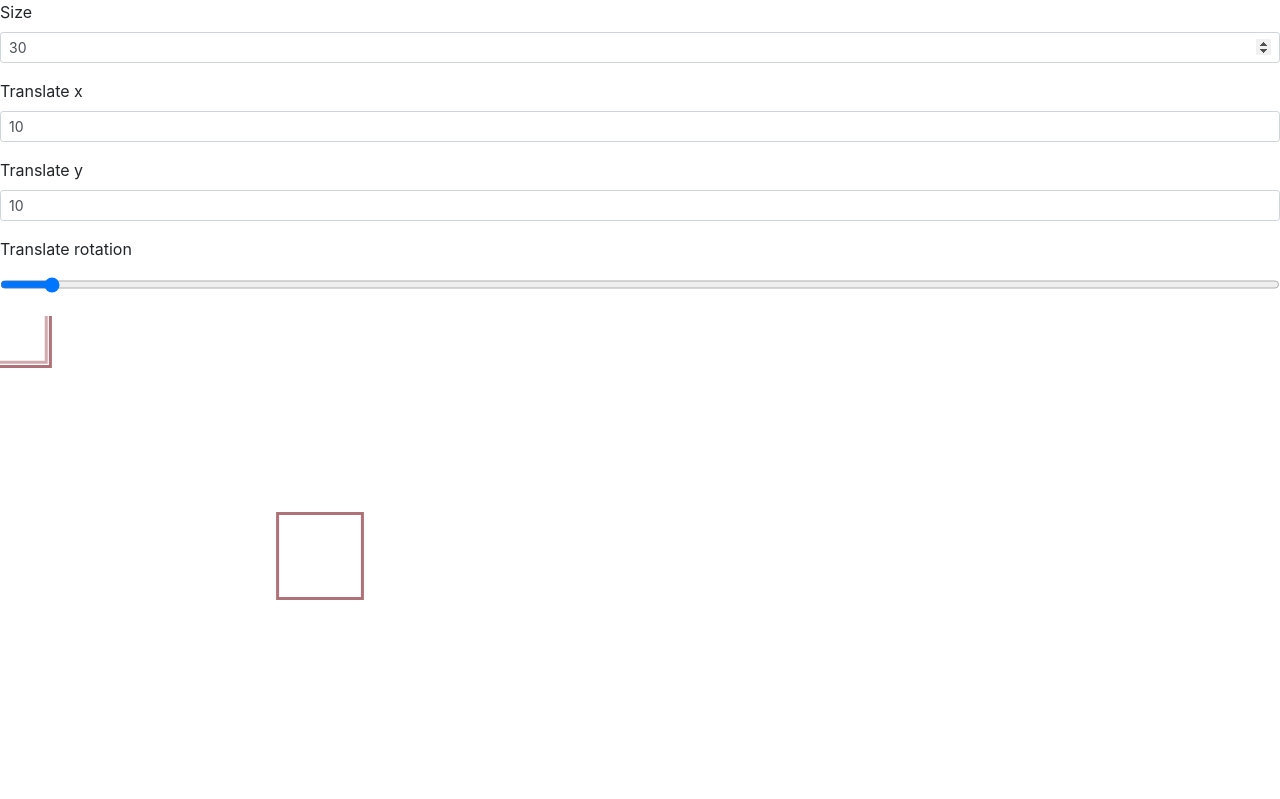
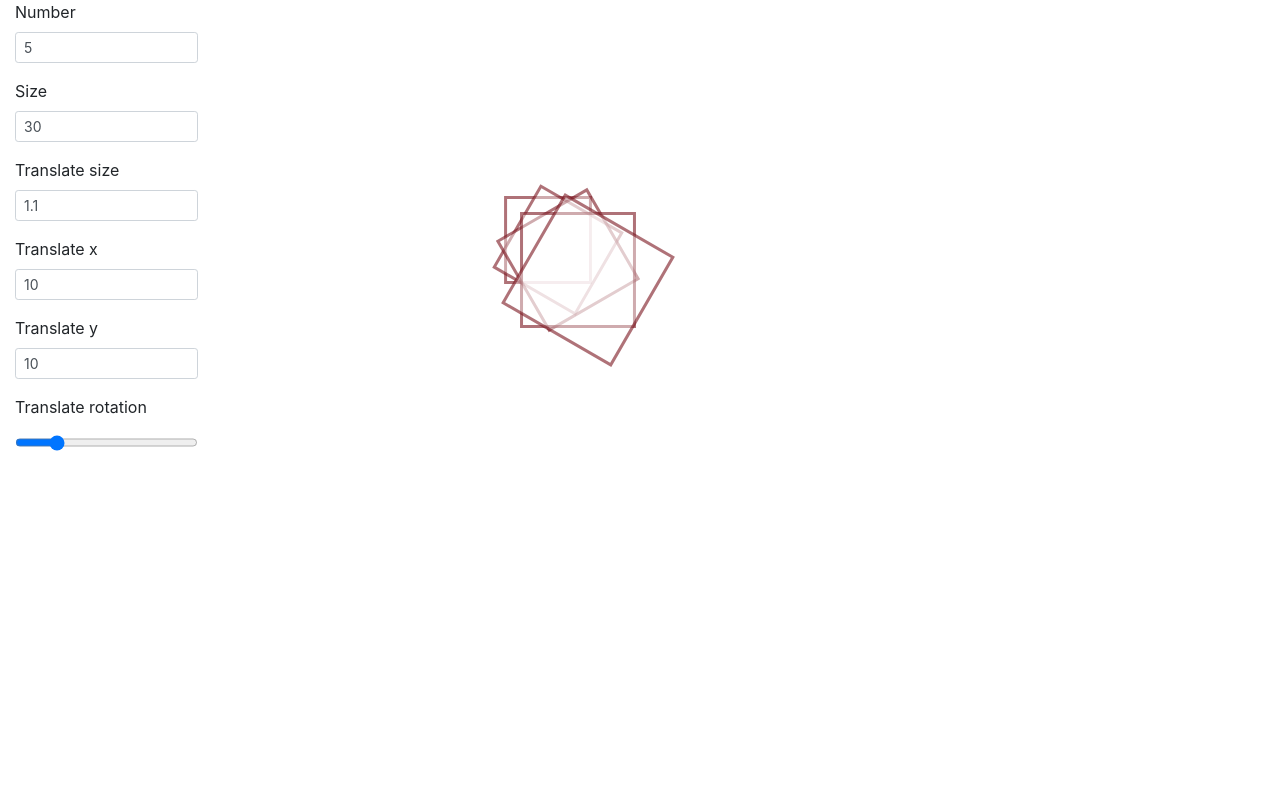
Before and after one commit to cleanunicorn/pentacorn, a plain HTML site: page index.html in a window 1280 px wide. Drawn offline with Linux system fonts and the light colour scheme.

Commit message:
Redesign page layout and add size translation.

```diff
--- a/index.html
+++ b/index.html
@@ -9,11 +9,22 @@
 
     </head>
     <body>
+        <div class="container-fluid">
+            <div class="row">
+                <div class="col-sm-2">
                     <div id="pentacorn-params">
                         <form>
                             <div class="form-group">
+                                <label for="number">Number</label>
+                                <input type="number" class="form-control form-control-sm" id="number" value="5">
+                            </div>
+                            <div class="form-group">
                                 <label for="size">Size</label>
                                 <input type="number" class="form-control form-control-sm" id="size" value="30">
+                            </div>
+                            <div class="form-group">
+                                <label for="translateSize">Translate size</label>
+                                <input type="number" class="form-control form-control-sm" id="translateSize" value="1.1" step="0.01">
                             </div>
                             <div class="form-group">
                                 <label for="translateX">Translate x</label>
@@ -25,13 +36,19 @@
                             </div>
                             <div class="form-group">
                                 <label for="translateRotation">Translate rotation</label>
-                    <input type="range" min="0" max="360" class="form-control form-control-sm" id="translateY" value="10">
+                                <input type="range" min="0" max="180" class="form-control form-control-sm" id="translateRotation" value="30">
                             </div>
                         </form>
                     </div>
+                </div>
+                <div class="col-sm-10">
+                    <div id="pentacorn-in-space"></div>
+                </div>
+            </div>
+
+        </div>
 
         <!-- This is where the magic happens -->
-        <div id="pentacorn-in-space"></div>
 
         <script src="./scripts/jquery-3.3.1.slim.min.js"></script>
         <script src="./scripts/popper.min.js"></script>
--- a/scripts/life.js
+++ b/scripts/life.js
@@ -70,8 +70,8 @@ function getParams() {
         size: parseInt($('#size').val(), 10),
         translateX: parseInt($('#translateX').val(), 10),
         translateY: parseInt($('#translateY').val(), 10),
-        number: 3,
-        translateSize: 1.09,
+        number: parseInt($('#number').val(), 10),
+        translateSize: $('#translateSize').val(),
         translateRotation: Math.PI * parseInt($('#translateRotation').val(), 10) / 180,
     };
 }
@@ -83,10 +83,7 @@ redraw = () => {
 }
 
 // Set change events
-
 $(function () {
     redraw();
-    $('#size,#translateX,#translateY,#translateRotation').change(redraw);
-    // $('#size').change(redraw);
-    // $('#size').change(redraw);
+    $('#size,#translateSize,#translateX,#translateY,#translateRotation,#number').change(redraw);
 });
```
Lines whose indentation alone changed are shown as unchanged.
